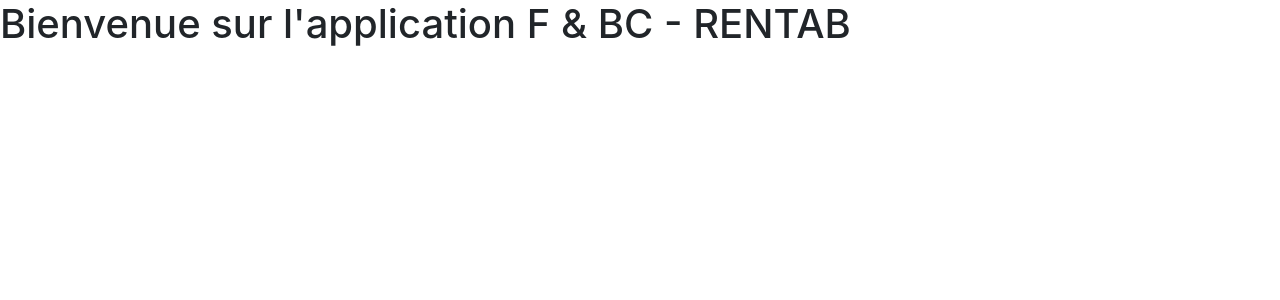
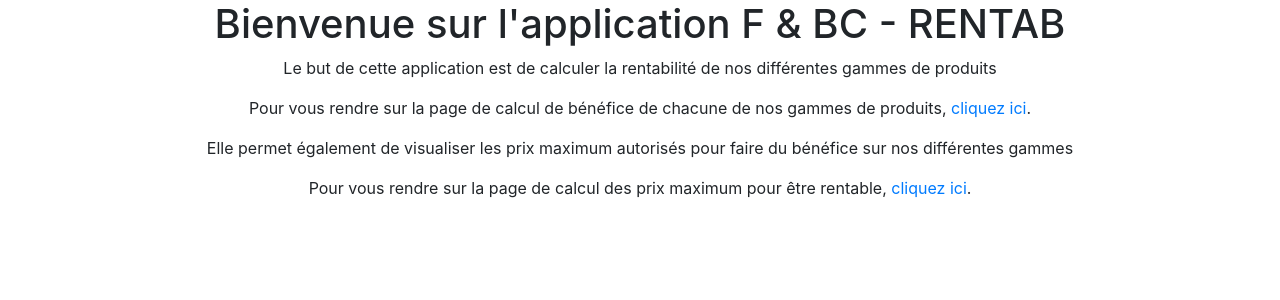
Before and after one commit to Nexey/LAG, a Symfony app: template templates/home_page/index.html.twig in a window 1280 px wide. Shown: the part 56-356 px from the top of the page. Run offline with Twig, Linux system fonts and the light colour scheme; the template is opened without the code that fills it, so the values that code supplies are empty; some libraries are stand-ins or nearby versions.

Commit message:
[ADD] Ajout de la page de garde

```diff
--- a/templates/home_page/index.html.twig
+++ b/templates/home_page/index.html.twig
@@ -3,7 +3,11 @@
 {% block title %}Hello HomePageController!{% endblock %}
 
 {% block body %}
-    <div class="example-wrapper">
+    <div class="container" style="text-align: center">
         <h1>Bienvenue sur l'application F & BC - RENTAB</h1>
+        <p>Le but de cette application est de calculer la rentabilité de nos différentes gammes de produits</p>
+        <p>Pour vous rendre sur la page de calcul de bénéfice de chacune de nos gammes de produits, <a href="#">cliquez ici</a>.</p>
+        <p>Elle permet également de visualiser les prix maximum autorisés pour faire du bénéfice sur nos différentes gammes</p>
+        <p>Pour vous rendre sur la page de calcul des prix maximum pour être rentable, <a href="#">cliquez ici</a>.</p>
     </div>
 {% endblock %}
```
